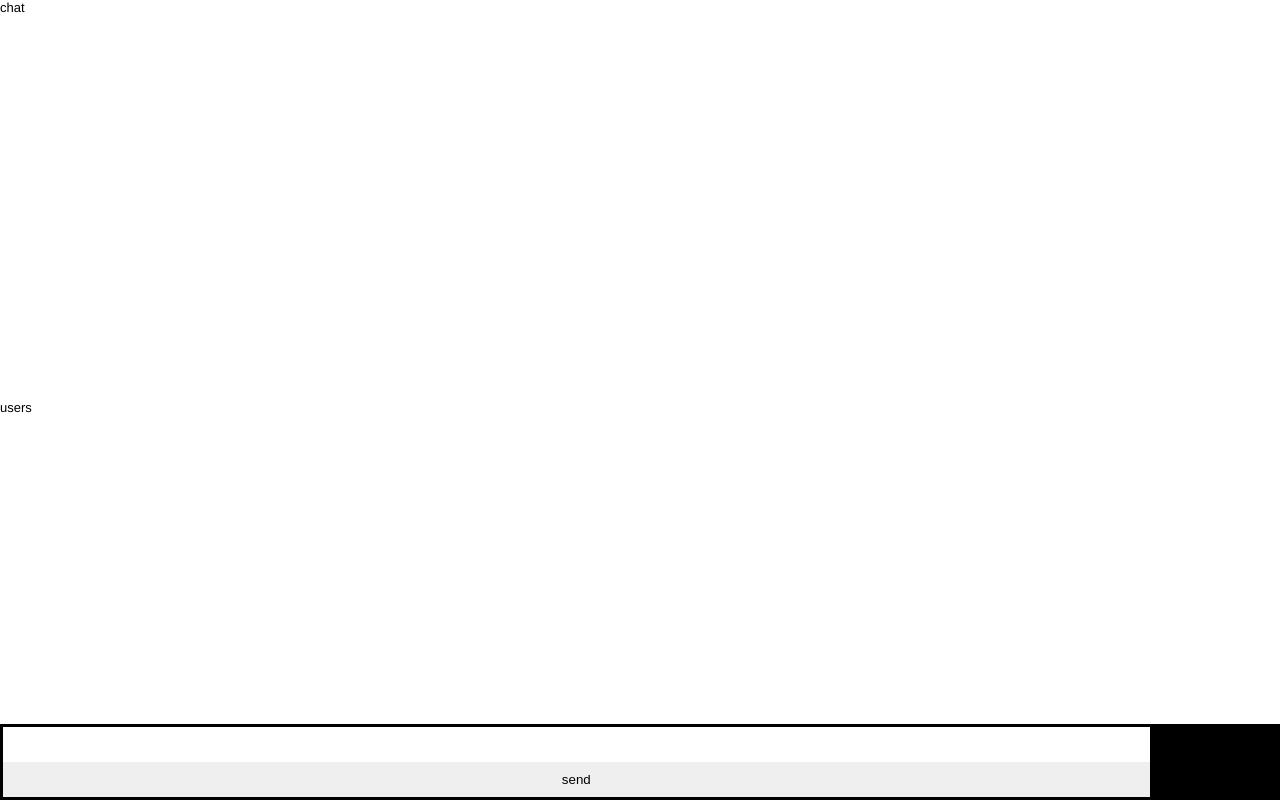
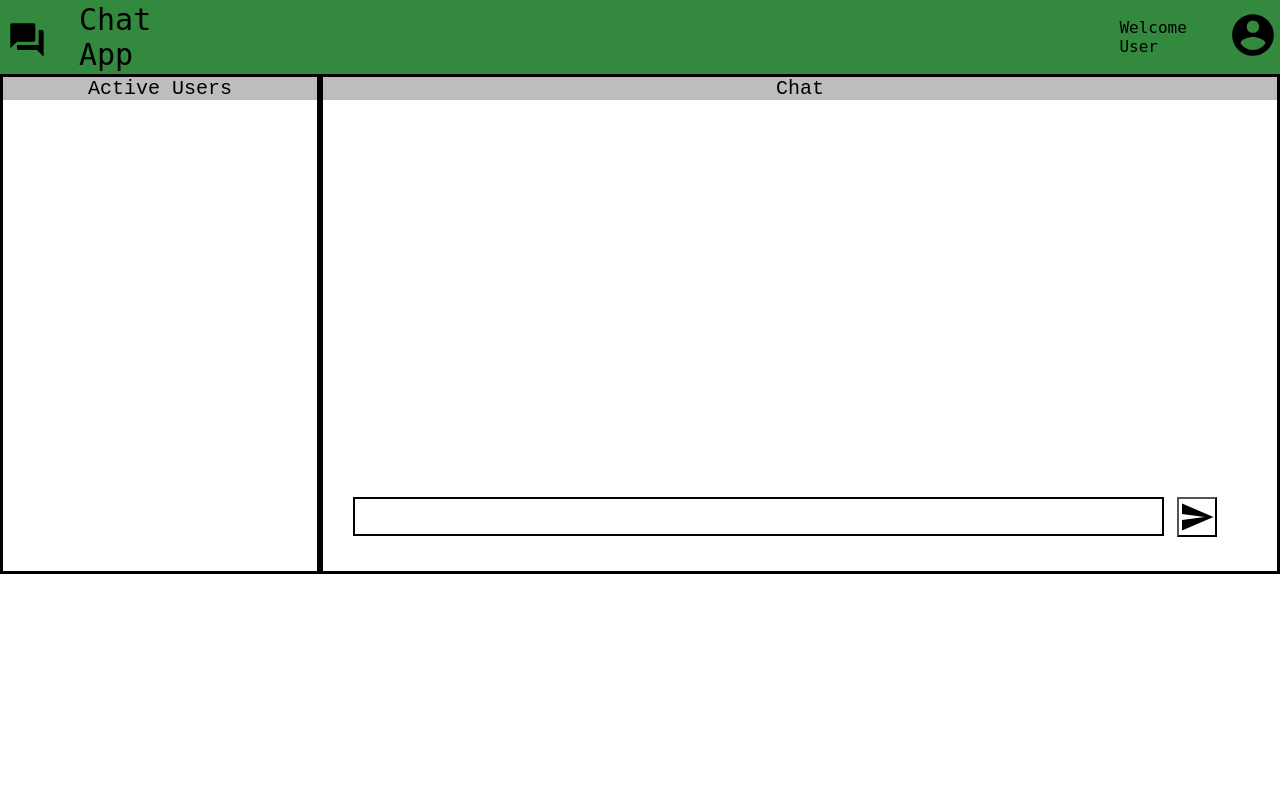
Before and after one commit to Gayatriuparate/ChatApplication, a website: page index.html in a window 1280 px wide. Drawn offline with Linux system fonts and the light colour scheme.

Commit message:
Final UI

```diff
--- /dev/null
+++ b/Styles.css
@@ -0,0 +1,93 @@
+.navPadding{
+    padding-top: 10px;
+    padding-left: 30px;
+    padding-right: 30px;
+    padding-bottom: 10px;
+
+}
+
+.userlist{
+
+font-family: monospace;
+font-size: 20px;
+width: 100%;
+text-align: center;
+background-color:#bdbdbd;
+float: left;
+text-align: center;
+
+}
+.chats{
+    float:right;
+    font-family: monospace;
+    font-size: 20px;
+    width: 100%;
+    text-align: center;
+    background-color:#bdbdbd;
+}
+.Userdiv{
+
+    width: 25%;
+       height:500px;
+       border: 3px solid black;
+       /* padding: 25px; */
+       background-color:#fff;
+       /* margin: 25px; */
+}
+
+.chatdiv{
+float: right;
+    width: 75%;
+       height:500px;
+       border: 3px solid black;
+       /* padding: 25px; */
+       background-color:#fff;
+       /* margin: 25px; */
+}
+
+.project{
+    font-family: 'monospace';
+    color: black;
+    font-size: 30px;
+    padding-left: 25px;
+}
+nav{
+    background-color: #338a3e;
+}
+
+.user{
+    background-color: #338a3e;
+    padding-left: 15px;
+    padding-right: 15px;
+    padding-top: 5px;
+    padding-bottom: 5px;
+    font-size: 16px;
+    font-family: 'monospace';
+    color: black;
+    align-content: center;
+}
+
+.send{
+    background:url("send.svg");
+    background-repeat: no-repeat;
+    float: right;
+    margin-top: 10px;
+    margin-right: 60px;
+    width:40px;
+    height:40px;
+    /* background-color: white; */
+}
+
+ *{
+    margin: 0;
+    padding: 0;
+    box-sizing: border-box;
+}
+
+.msg {
+    margin-top: 10px;
+    margin-left: 30px;
+     border: 2px solid black;
+     padding: 10px;
+     width: 85%;
+    }
--- a/chatServer.js
+++ b/chatServer.js
@@ -27,7 +27,12 @@ http.createServer(function (request, response) {
     } else if (request.url.includes(".js")) {
         fileName = `.${request.url}`;
         filetype = 'text/javascript';
+    }else if(request.url.includes('.svg')){
+
+        filename= `.${request.url}`;
+        filetype = `image/svg+xml`;
     }
+    console.log(".svg image handling      :       " + fileName);
     switch (request.url) {
         case '/user':
             response.writeHead(200, { 'Content-type': 'application/json' });
--- a/index.html
+++ b/index.html
@@ -3,26 +3,55 @@
 
 <head>
   <meta charset="UTF-8">
+  <link rel="stylesheet" href="Styles.css">
   <meta name="viewport" content="width=device-width, initial-scale=1.0">
   <meta http-equiv="X-UA-Compatible" content="ie=edge">
-  <title>Masala-chat</title>
-  <style>
-    * { margin: 0; padding: 0; box-sizing: border-box; }
-      body { font: 13px Helvetica, Arial; }
-      form { background: #000; padding: 3px; position: fixed; bottom: 0; width: 100%; }
-      form input { border: 0; padding: 10px; width: 90%; margin-right: .5%; }
-      form button { width: 9%; background: rgb(130, 224, 255); border: none; padding: 10px; }
-    </style>
+  <nav>
+    <table>
+      <tr class="navPadding">
+        <td>
+          <div>
+            <img src="baseline-forum-24px.svg" style="padding-top:10px;" style="padding-left:40px;" width="50px" height="50px">
+          </div>
+        </td>
+        <td>
+          <div>
+            <p class="project">Chat App</p>
+          </div>
+        </td>
+
+        <td>
+          <div class="user" style=" padding-left:930px;">
+            <p>Welcome User</p>
+
+          </div>
+        </td>
+        <td>
+          <div>
+            <img src="ac.svg" height="50px" width="50px">
+          </div>
+        </td>
+      </tr>
+    </table>
+  </nav>
+
+  <title>Chat</title>
 </head>
 
-<body>
+<body style="height: 100%;" >
   <label id="username"></label>
-
-  <div id="chat" style="height: 50vh;overflow: auto;">chat</div>
-  <div id="users" style="height: 20vh;overflow: auto;">users</div>
-  <form action="">
-    <input id="m" autocomplete="off" /><input type="button" value="send" onclick="setChat();">
-  </form>
+  <div>
+    <!-- style="height: 50vh;overflow: auto;" -->
+    <div class="chatdiv" id="chat"><label class="chats">Chat</label>
+      <div>
+        <form action="">
+          <div style="margin-top: 43%"><input type="text" class="msg" id="m" autocomplete="on">
+            <input type="button" class="send" onclick="setChat();"></div>
+        </form>
+      </div>
+    </div>
+    <div class="Userdiv" id="users"><label class="userlist">Active Users</label></div>
+  </div>
   <script type="text/javascript">
     let activeUsers = document.getElementById("users");
     let chatSection = document.getElementById("chat");
@@ -94,10 +123,11 @@
               button.onclick = () => {
                 document.getElementById("username").innerText = element;
                 console.log("before chat");
-                if(document.getElementById(element)!=null){
-                let div = document.createElement("div");
-                div.id = element;
-                chatSection.appendChild(div);}
+                if (document.getElementById(element) != null) {
+                  let div = document.createElement("div");
+                  div.id = element;
+                  chatSection.appendChild(div);
+                }
                 clearInterval(chatinterval);
                 chatinterval();
               };
```
Also changed, not shown: login.html (+2 -2 lines), ac.svg (added), baseline-forum-24px.svg (added), send.svg (added).
